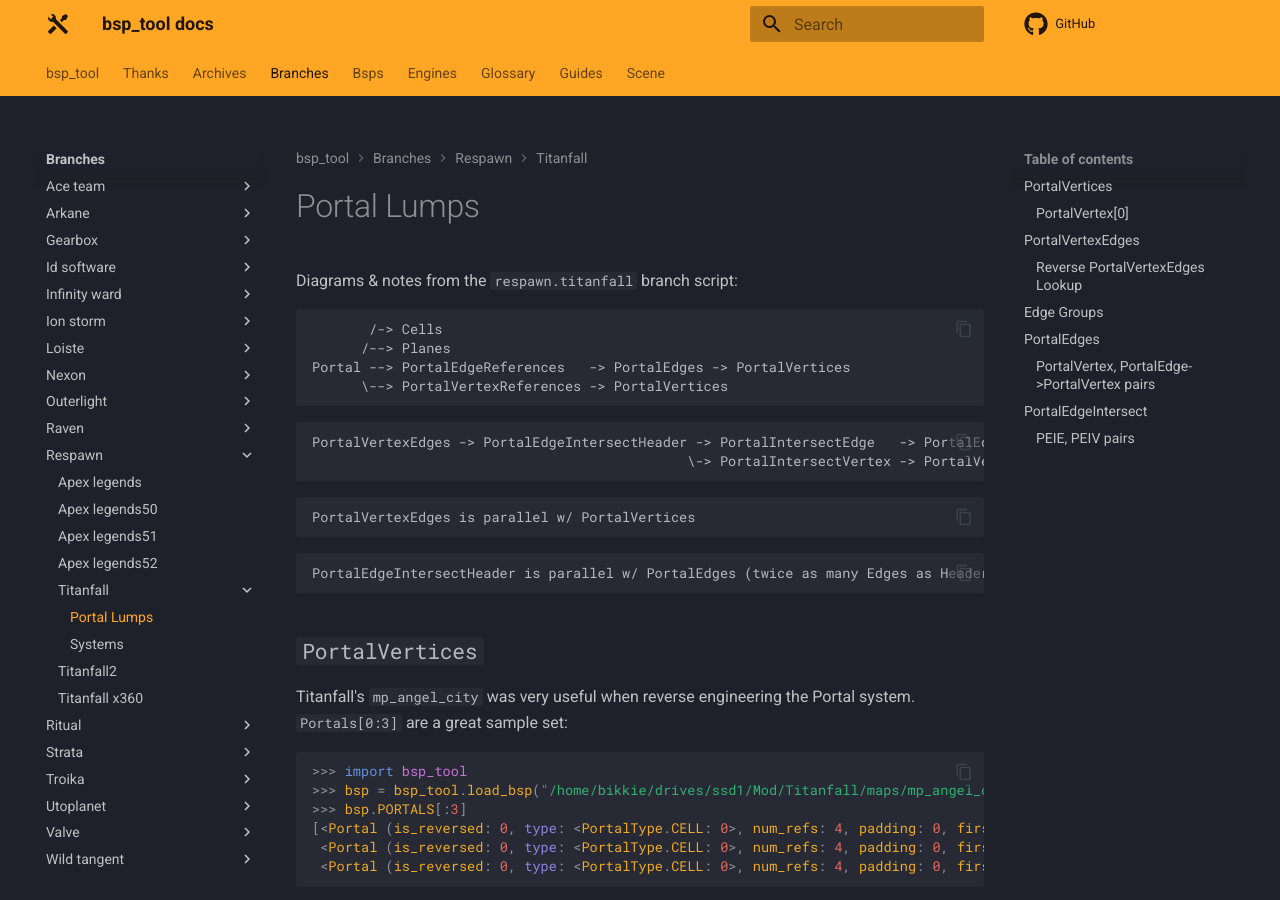
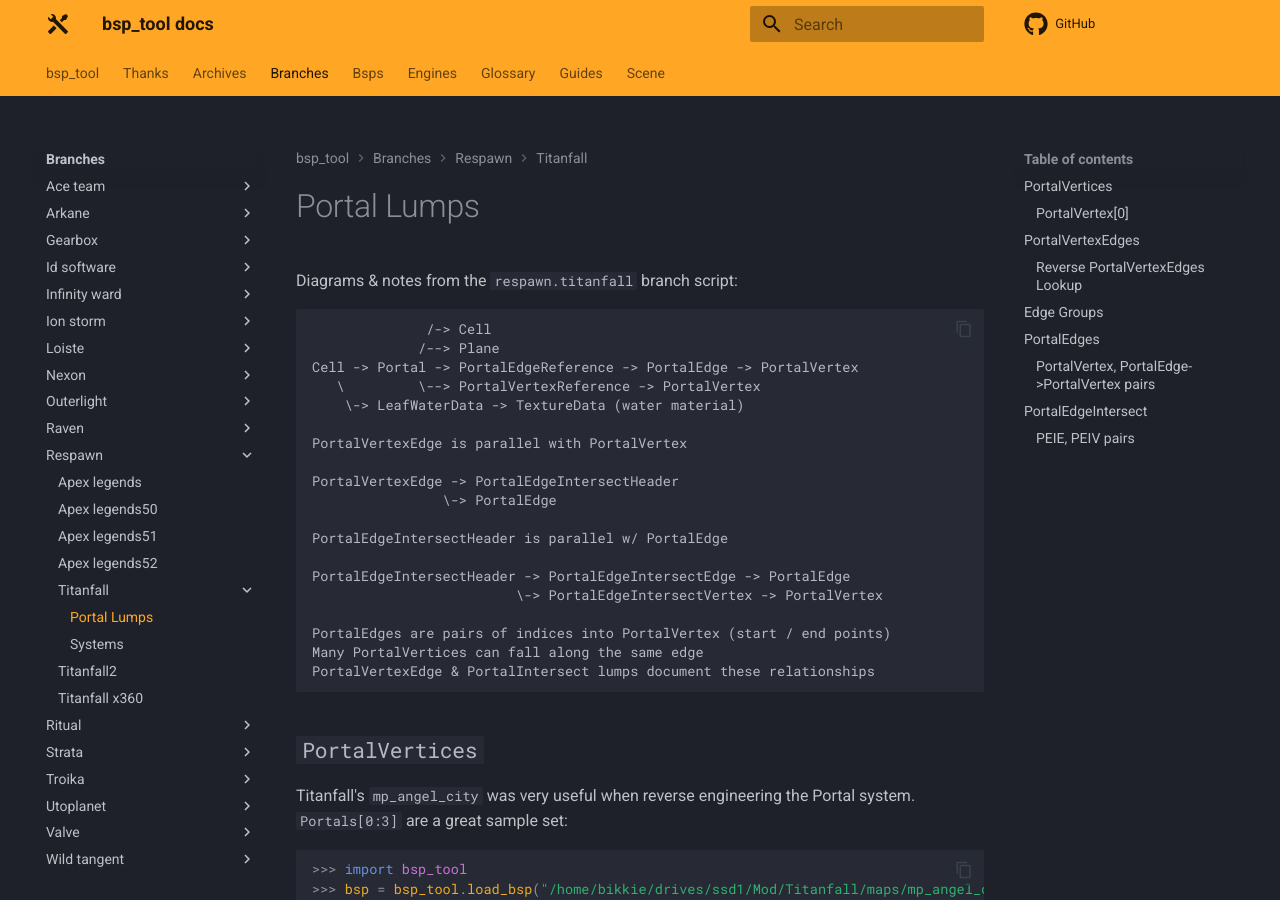
Before and after one commit to snake-biscuits/bsp_tool_docs, an MkDocs documentation site: the page built from docs/branches/respawn/titanfall/portals.md, in a window 1280 px wide and 900 px high. Built offline with MkDocs 1.6.1 and Material for MkDocs 9.7.7, drawn with Linux system fonts in a browser that asks for light colours; comment, search, counter and statistics services are not loaded.

Commit message:
(branches.respawn)(portals) copied latest `bsp_tool` diagrams

````diff
--- a/docs/branches/respawn/titanfall/portals.md
+++ b/docs/branches/respawn/titanfall/portals.md
@@ -3,23 +3,25 @@
 Diagrams & notes from the `respawn.titanfall` branch script:
 
 ```
-       /-> Cells
-      /--> Planes
-Portal --> PortalEdgeReferences   -> PortalEdges -> PortalVertices
-      \--> PortalVertexReferences -> PortalVertices
-```
+              /-> Cell
+             /--> Plane
+Cell -> Portal -> PortalEdgeReference -> PortalEdge -> PortalVertex
+   \         \--> PortalVertexReference -> PortalVertex
+    \-> LeafWaterData -> TextureData (water material)
 
-```
-PortalVertexEdges -> PortalEdgeIntersectHeader -> PortalIntersectEdge   -> PortalEdges
-                                              \-> PortalIntersectVertex -> PortalVertices
-```
+PortalVertexEdge is parallel with PortalVertex
 
-```
-PortalVertexEdges is parallel w/ PortalVertices
-```
+PortalVertexEdge -> PortalEdgeIntersectHeader
+                \-> PortalEdge
 
-```
-PortalEdgeIntersectHeader is parallel w/ PortalEdges (twice as many Edges as Headers)
+PortalEdgeIntersectHeader is parallel w/ PortalEdge
+
+PortalEdgeIntersectHeader -> PortalEdgeIntersectEdge -> PortalEdge
+                         \-> PortalEdgeIntersectVertex -> PortalVertex
+
+PortalEdges are pairs of indices into PortalVertex (start / end points)
+Many PortalVertices can fall along the same edge
+PortalVertexEdge & PortalIntersect lumps document these relationships
 ```
 
 
````
